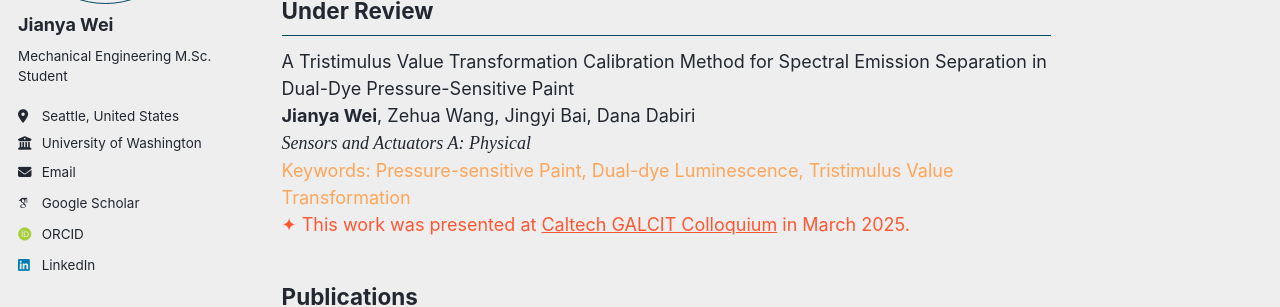
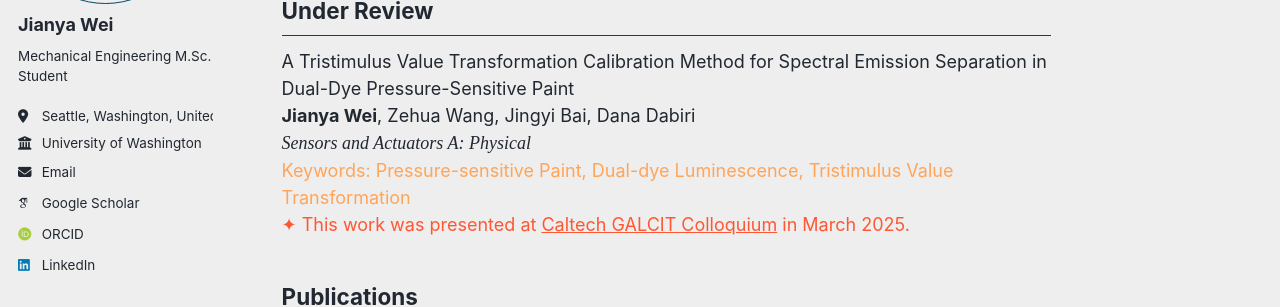
Before and after one commit to jywei02/jywei02.github.io, a Jekyll site: the page built from _pages/about.md, in a window 1280 px wide. Shown: the part 277-584 px from the top of the page. Built offline with Jekyll 4.4.1, drawn with Linux system fonts in a browser that asks for light colours; some web fonts are replaced; comment, search, counter and statistics services are not loaded.

Commit message:
Update _config.yml

```diff
--- a/_config.yml
+++ b/_config.yml
@@ -26,7 +26,7 @@ author:
   name             : "Jianya Wei"
   pronouns         : # example: "she/her"
   bio              : "Mechanical Engineering M.Sc. Student"
-  location         : "Seattle, United States"
+  location         : "Seattle, Washington, United States"
   employer         : "University of Washington"
   uri              : # URL
   email            : "jywei@uw.edu"
```
